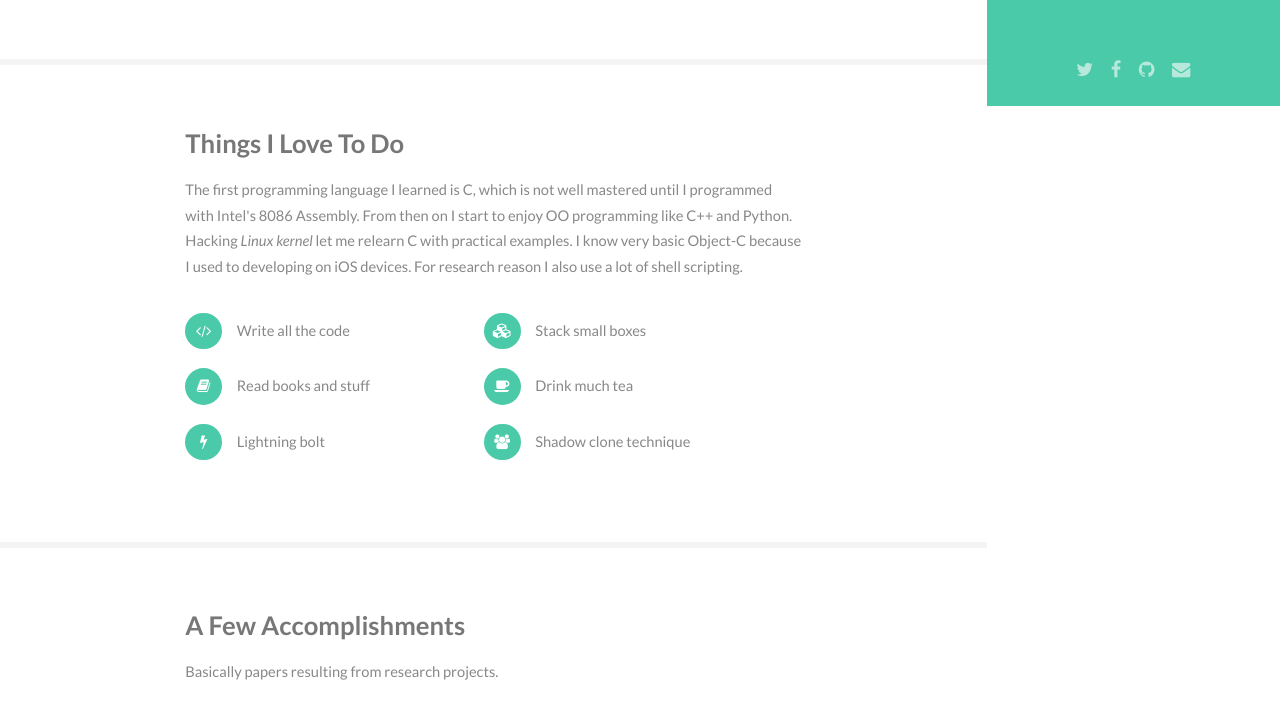
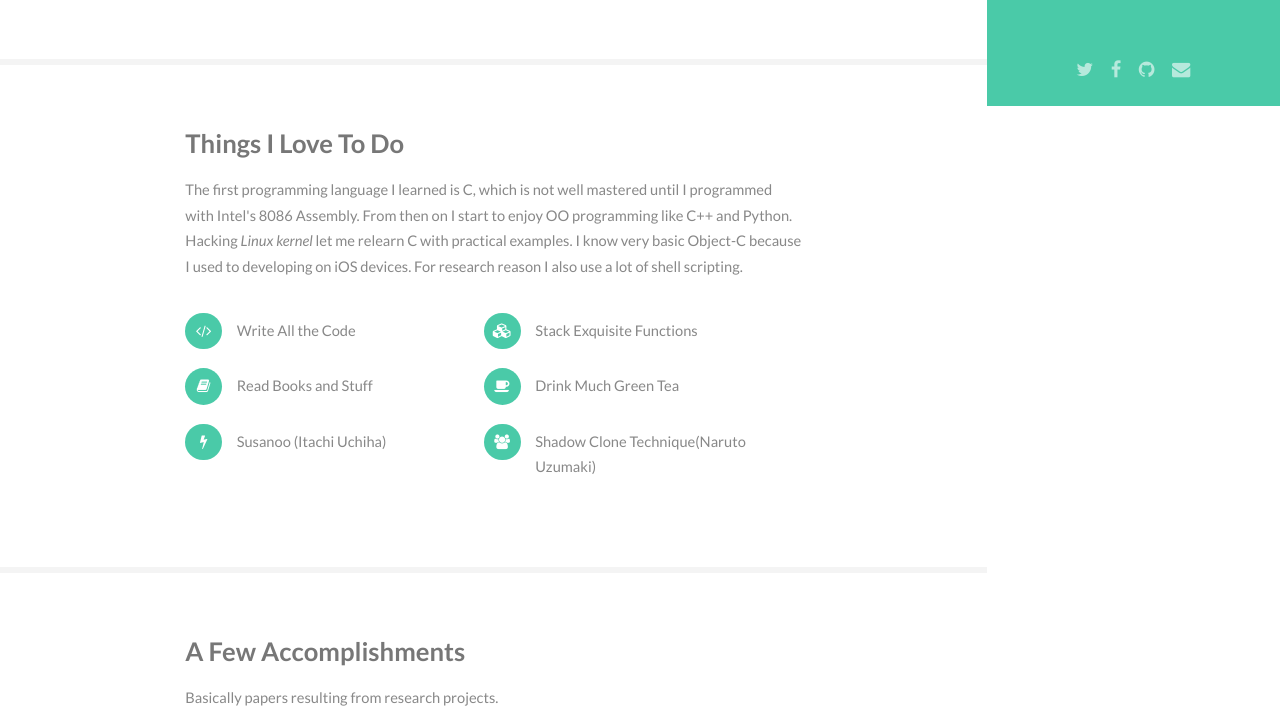
Before and after one commit to littlepretty/MyReadOnlyWebsite, a plain HTML site: page index.html in a window 1280 px wide. Shown: the part 694-1409 px from the top of the page. Drawn offline with Linux system fonts and the light colour scheme.

Commit message:
Naruto stuff for icons
Signed-off-by: Jiaqi Yan@IIT-PC <littlepretty881203@gmail.com>

```diff
--- a/index.html
+++ b/index.html
@@ -20,7 +20,7 @@
 				<header>
 					<span class="image avatar"><img src="images/MyAvatar.jpg" alt="" /></span>
 					<h1 id="logo"><a href="#">Jiaqi Yan</a></h1>
-					<p>London Bridge Falling Down
+					<p>while (London Bridge)
 						<br>Falling Down</br>
 					</p>
 				</header>
@@ -75,12 +75,12 @@
 										I know very basic Object-C because I used to developing on iOS devices.
 										For research reason I also use a lot of shell scripting.</p>
 									<ul class="feature-icons">
-										<li class="fa-code">Write all the code</li>
-										<li class="fa-cubes">Stack small boxes</li>
-										<li class="fa-book">Read books and stuff</li>
-										<li class="fa-coffee">Drink much tea</li>
-										<li class="fa-bolt">Lightning bolt</li>
-										<li class="fa-users">Shadow clone technique</li>
+										<li class="fa-code">Write All the Code</li>
+										<li class="fa-cubes">Stack Exquisite Functions</li>
+										<li class="fa-book">Read Books and Stuff</li>
+										<li class="fa-coffee">Drink Much Green Tea</li>
+										<li class="fa-bolt">Susanoo (Itachi Uchiha)</li>
+										<li class="fa-users">Shadow Clone Technique(Naruto Uzumaki)</li>
 									</ul>
 								</div>
 							</section>
```
